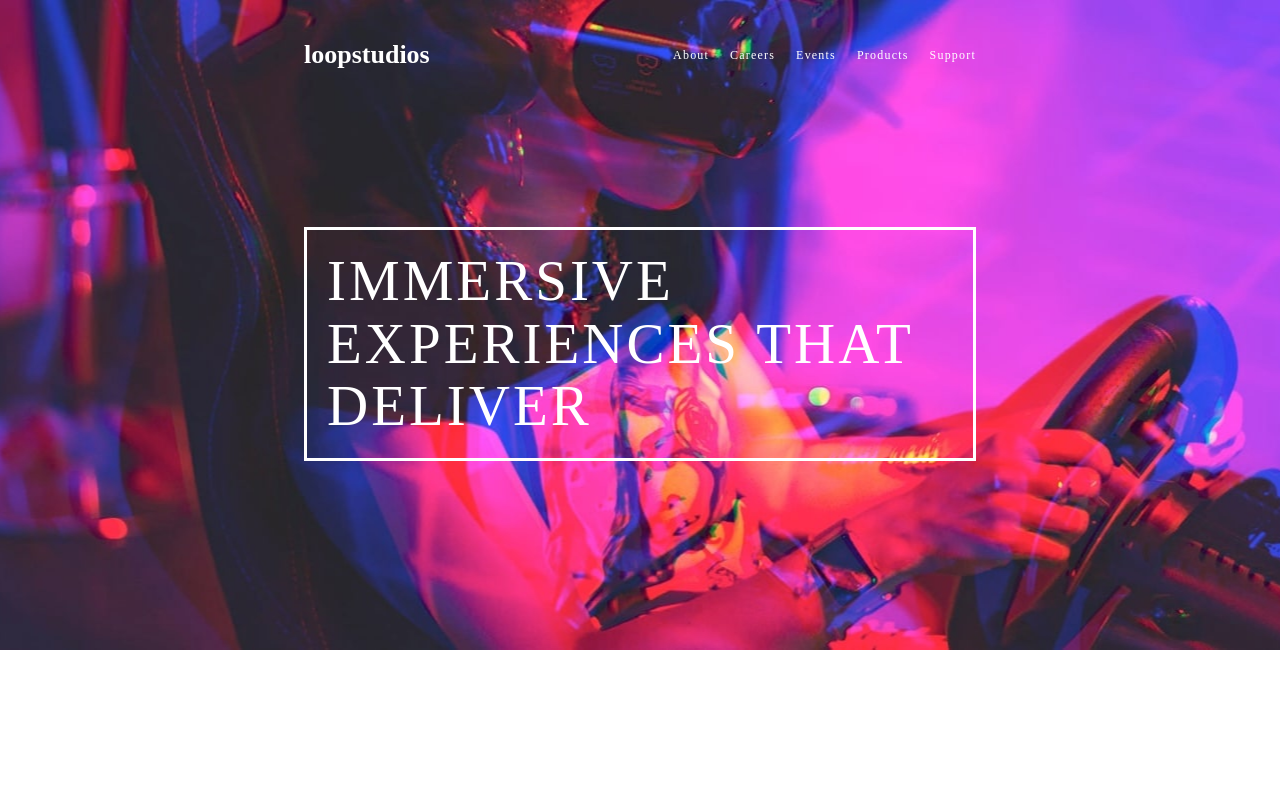
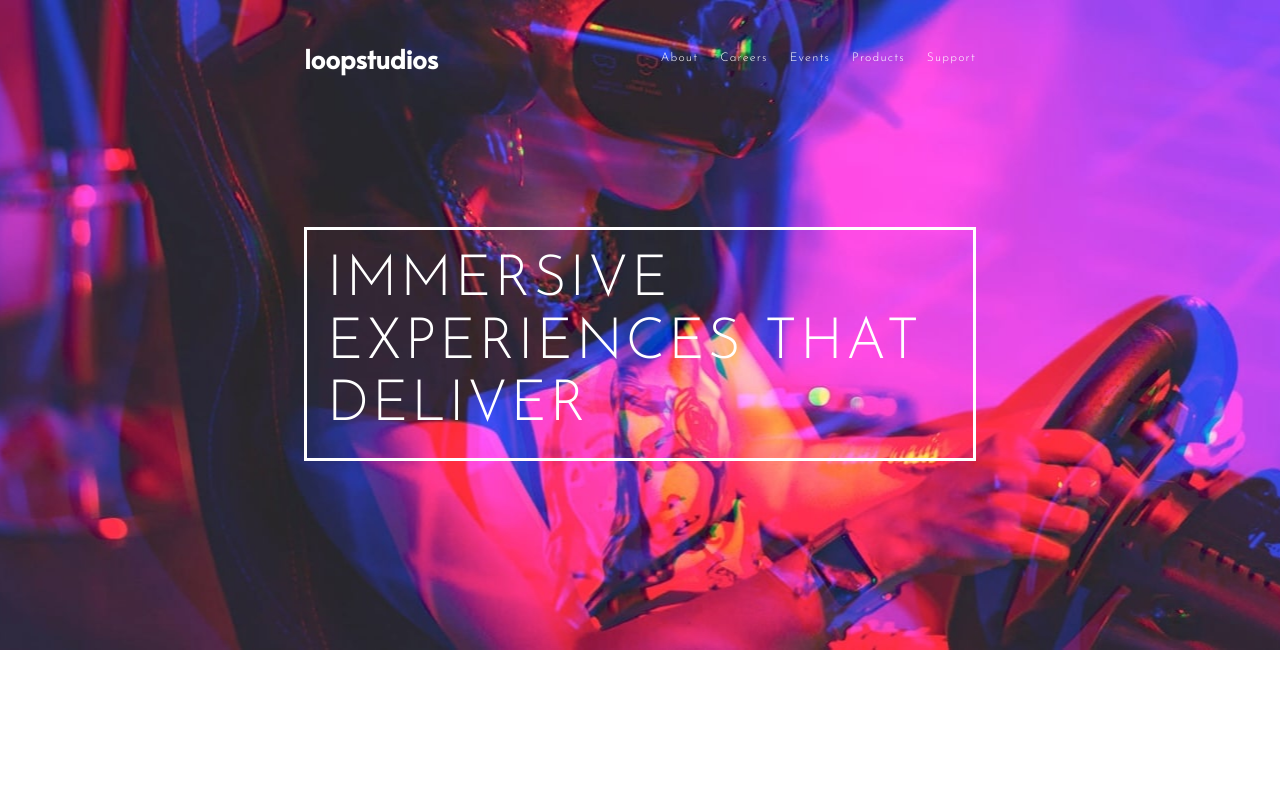
Before and after one commit to renzoyyan/loopstudios, a plain HTML site: page index.html in a window 1280 px wide. Shown: the top 800 px of the page. Drawn offline with Linux system fonts and the light colour scheme.

Commit message:
family font changed

```diff
--- a/css/style.css
+++ b/css/style.css
@@ -1,3 +1,5 @@
+@import url('https://fonts.googleapis.com/css2?family=Alata&family=Josefin+Sans:wght@300&display=swap');
+
 html {
   font-size: 100%;
   box-sizing: border-box;
@@ -9,7 +11,8 @@ html {
 
 body {
   margin: 0;
-  font-family: 'Poppins';
+  font-family: 'Josefin Sans', sans-serif;
+  font-weight: 300;
 }
 
 h1, h2, h3, p {
@@ -51,6 +54,7 @@ ul {
 .header__logo {
   display: inline-block;
   color: #fff;
+  font-family: 'Alata', sans-serif;
   font-size: 26px;
   font-weight: bold;
   z-index: 999;
```
